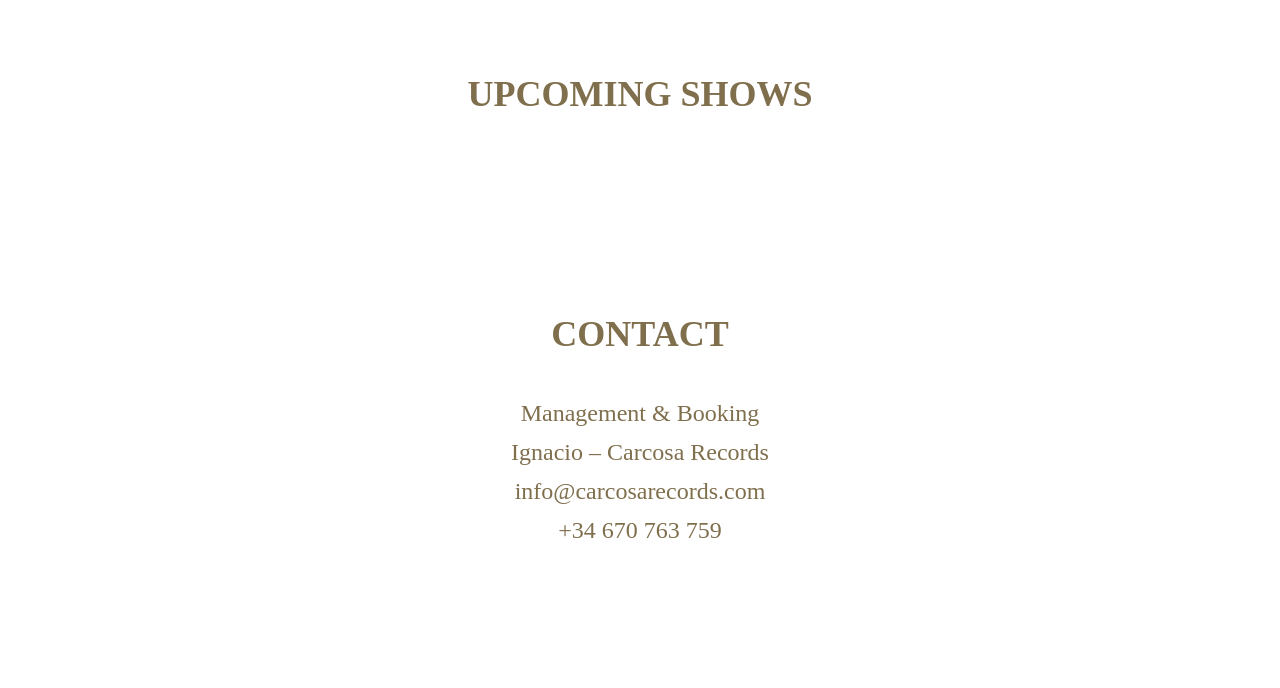
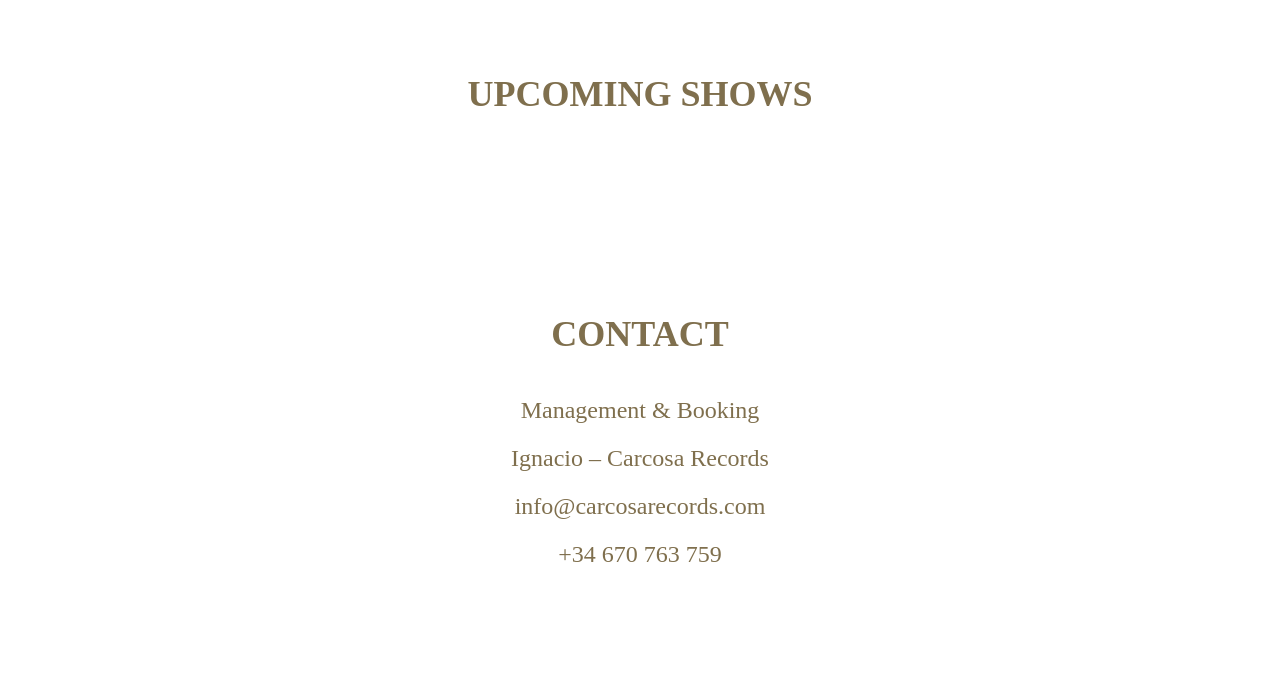
Before and after one commit to victormoya/laverge-site, a Gatsby site: page / in a window 1280 px wide. Shown: the part 904-1592 px from the top of the page. Built offline with nearby package versions, Linux system fonts and the light colour scheme; Gatsby itself is replaced by a stand-in of ours; a script that the page names is missing.

Commit message:
Refactor Link component to apply default hover styles and update ContactSection for consistent link styling

```diff
--- a/src/components/link.tsx
+++ b/src/components/link.tsx
@@ -17,12 +17,13 @@ export const Link: FC<LinkProps> = ({
   rel
 }) => {
   const isExternal = href.startsWith('http') || href.startsWith('mailto');
+  const hoverStyles = 'hover:underline hover:text-red-700';
 
   if (isExternal) {
     return (
       <a
         href={href}
-        className={className}
+        className={className || hoverStyles}
         target={target || '_blank'}
         rel={rel || 'noopener noreferrer'}
       >
@@ -32,7 +33,7 @@ export const Link: FC<LinkProps> = ({
   }
 
   return (
-    <RouterLink to={href} className={className}>
+    <RouterLink to={href} className={className || hoverStyles}>
       {children}
     </RouterLink>
   );
--- a/src/sections/contact.tsx
+++ b/src/sections/contact.tsx
@@ -4,25 +4,22 @@ import { Link, Section } from '../components';
 export const ContactSection: React.FC = () => {
   return (
     <Section anchor="contact" title="Contact">
-      <p className="mt-4 text-2xl leading-relaxed">
-        Management & Booking
-        <br />
-        Ignacio – Carcosa Records
-        <br />
+      <div className="mt-4 text-2xl flex flex-col gap-4">
+        <span>Management & Booking</span>
+        <span>Ignacio – Carcosa Records</span>
         <Link
           href="mailto:info@carcosarecords.com"
-          className="hover:underline hover:text-blue-700"
+          className="hover:underline hover:text-red-700"
         >
           info@carcosarecords.com
         </Link>
-        <br />
         <Link
           href="tel:+34670763759"
-          className="hover:underline hover:text-blue-700"
+          className="hover:underline hover:text-red-700"
         >
           +34 670 763 759
         </Link>
-      </p>
+      </div>
     </Section>
   );
 };
```
